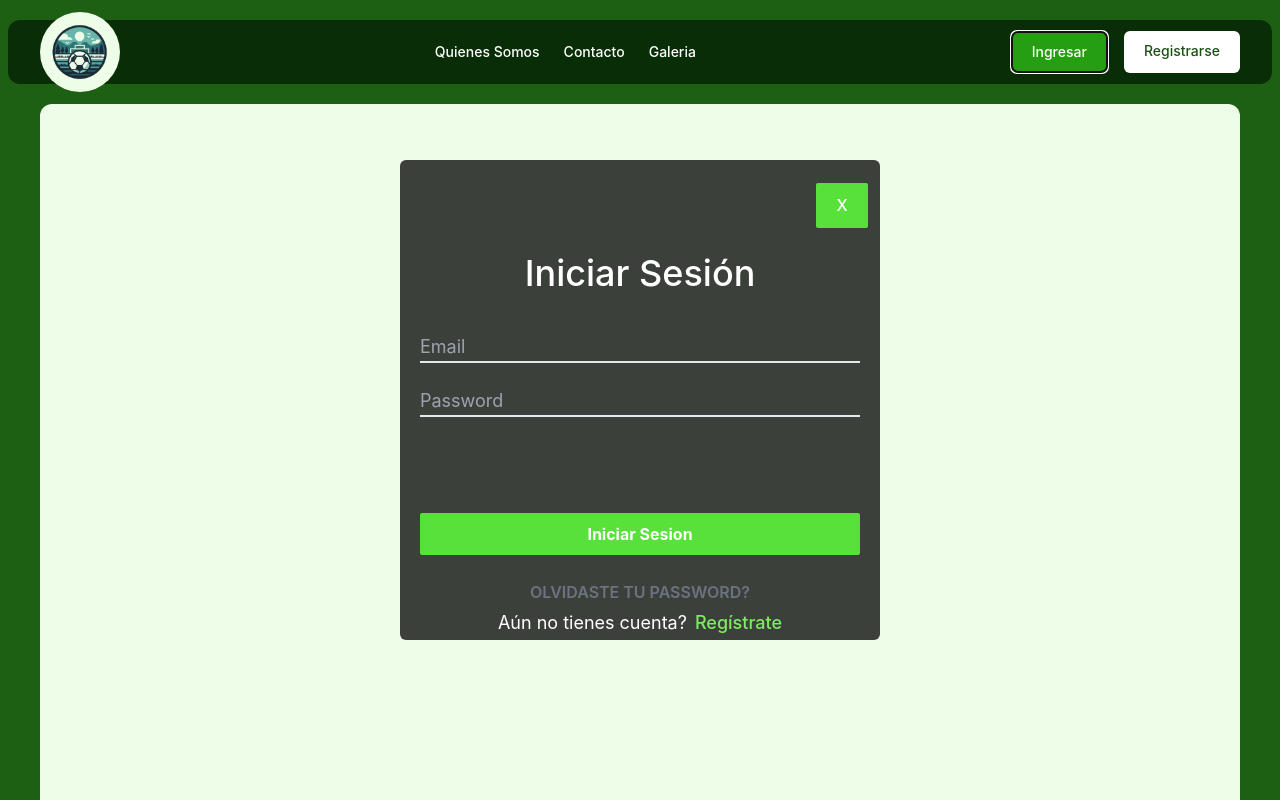
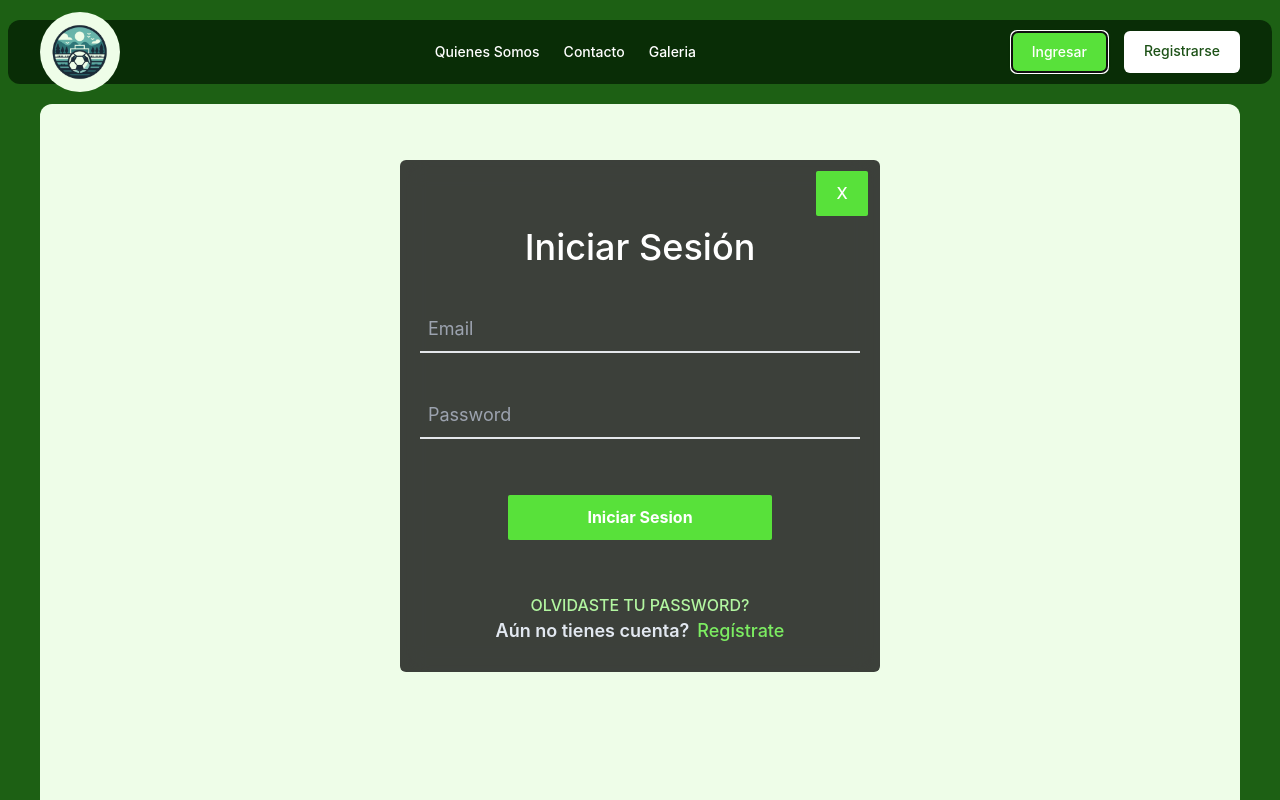
Before and after one commit to Gadd88/futbol-arena-front, a React (Vite) app: page / in a window 1280 px wide. Both pictures are taken after a click on the button "Ingresar". Shown: the top 800 px of the page. Built offline with nearby package versions, Linux system fonts and the light colour scheme.

Commit message:
fix: agregado context, hook y ruta endpoint

```diff
--- a/package.json
+++ b/package.json
@@ -4,7 +4,7 @@
   "version": "0.0.0",
   "type": "module",
   "scripts": {
-    "dev": "vite",
+    "dev": "vite --port 5174",
     "build": "vite build",
     "lint": "eslint . --ext js,jsx --report-unused-disable-directives --max-warnings 0",
     "preview": "vite preview"
@@ -12,6 +12,7 @@
   "dependencies": {
     "axios": "^1.6.8",
     "bootstrap": "^5.3.3",
+    "jwt-decode": "^4.0.0",
     "react": "^18.2.0",
     "react-bootstrap": "^2.10.2",
     "react-dom": "^18.2.0",
--- a/src/App.jsx
+++ b/src/App.jsx
@@ -2,9 +2,11 @@ import { Header } from "./components"
 import { BrowserRouter, Route, Routes } from "react-router-dom"
 import { Contacto, Error404, Galeria, Home, Nosotros, Registro } from "./views"
 import Footer from "./components/footer/Footer.jsx"
+import { UserProvider } from "./context/UserContext.jsx"
 
 function App() {
   return (
+    <UserProvider>
       <BrowserRouter>
         <Header />
         <Routes>
@@ -16,8 +18,8 @@ function App() {
           <Route path='/*' element={<Error404/>}/>
         </Routes>
         <Footer/>
-
       </BrowserRouter>
+    </UserProvider>
   )
 }
 
--- a/src/components/header/Header.jsx
+++ b/src/components/header/Header.jsx
@@ -1,13 +1,15 @@
 import { Link } from "react-router-dom";
 import logo from "../../assets/futbolarenaTiny.png";
-import { useState } from "react";
+import { useContext, useState } from "react";
 
 import { Login } from "../login/Login";
+import { UserContext } from "../../context/UserContext";
 
 
 export const Header = () => {
-  const [isActive, setIsActive] = useState(false);
-  const [show, setShow] = useState(false)
+  const {showLogin, setShowLogin, usuario, cerrarSesion} = useContext(UserContext)
+  const [isActive, setIsActive] = useState(false)
+
   return (
     <header className="w-full bg-arena-green-950 rounded-xl mx-auto my-5">
       <div className={`mx-auto px-4 sm:px-6 lg:px-8 ${isActive ? "pb-6" : ""}`}>
@@ -55,14 +57,24 @@ export const Header = () => {
             </nav>
           </div>
           <div className="flex items-center gap-4">
+            {
+              usuario.email
+              ? <div className="hidden sm:flex gap-4 place-content-center place-items-center">
+                  <Link to='/micuenta' className="rounded-md bg-arena-green-400 px-5 py-2.5 text-sm font-medium text-white shadow">
+                    Mi Cuenta
+                  </Link>
+                  <button className="bg-black text-white" onClick={cerrarSesion}>
+                    Cerrar Sesión
+                  </button>
+                </div>
+              :
                 <div className="sm:flex sm:gap-4">
                   <button
-                className="rounded-md bg-arena-green-600 px-5 py-2.5 text-sm font-medium text-white shadow"
-                onClick={()=> setShow(true)}
+                    className="rounded-md bg-arena-green-400 px-5 py-2.5 text-sm font-medium text-white shadow"
+                    onClick={()=>setShowLogin(true)}
                   >
                     Ingresar
                   </button>
-
                   <div className="hidden sm:flex">
                     <Link
                       className="rounded-md bg-white px-5 py-2.5 text-sm font-medium text-arena-green-900"
@@ -70,9 +82,9 @@ export const Header = () => {
                     >
                       Registrarse
                     </Link>
-
                   </div>
                 </div>
+            }
             <div className="block md:hidden">
               <button
                 className="rounded bg-gray-100 p-2 text-gray-600 transition hover:text-gray-600/75"
@@ -129,9 +141,7 @@ export const Header = () => {
           </div>
         </div>
       </div>
-      <Login show={show} setShow={setShow}/>
-
-
+      <Login showLogin={showLogin} setShowLogin={setShowLogin}/>
     </header>
 
   );
--- /dev/null
+++ b/src/components/hooks/useUser.jsx
@@ -0,0 +1,34 @@
+import { useContext, useState } from "react"
+import { useNavigate } from 'react-router-dom'
+import { UserContext } from "../../context/UserContext"
+
+export const useUser = () => {
+    const navigate = useNavigate()
+    const { registrarUsuario, regResult, loginUsuario, usuarioToken } = useContext(UserContext)
+
+    const [user, setUser] = useState({
+        email: "",
+        password: "",
+    });
+
+    const handleLogin = async (user) => {
+        const userData = {
+          email: user.email,
+          password: user.password
+        }
+        await loginUsuario(userData)
+        setTimeout(()=>{
+          navigate('/')
+        }, 1000)
+      };
+
+  return {
+    registrarUsuario,
+    regResult,
+    loginUsuario,
+    usuarioToken,
+    handleLogin,
+    setUser,
+    user
+  }
+}
--- a/src/components/login/Login.jsx
+++ b/src/components/login/Login.jsx
@@ -1,26 +1,14 @@
-import React, { useState } from "react";
 import { createPortal } from "react-dom";
 import { Link } from "react-router-dom";
+import { useUser } from "../hooks/useUser";
 
 const modalElement = document.getElementById("modalLogin");
 
-export const Login = ({ show, setShow }) => {
-  const closeModal = () => {
-    setShow(false);
-  };
+export const Login = ({ showLogin, setShowLogin }) => {
 
-  const handleFormSubmit = (e) => {
-    e.preventDefault();
-    localStorage.setItem("userData", JSON.stringify(user));
-    closeModal();
-  };
+  const { handleLogin, setUser, user } = useUser()
 
 
-
-  const [user, setUser] = useState({
-    email: "",
-    password: "",
-  });
 
   const handleInputChange = (e) => {
     const { name, value } = e.target;
@@ -28,30 +16,36 @@ export const Login = ({ show, setShow }) => {
       ...prevState,
       [name]: value,
     }));
-    console.log(user)
   };
+  const handleSubmit = (e) => {
+    e.preventDefault()
+    handleLogin(user)
+    setTimeout(()=>{
+      setShowLogin(false)
+    },1000)
+  }
 
 
   return (
     <div className="relative">
-      {show &&
+      {showLogin &&
         createPortal(
-          <div className="flex w-[96%] h-[30rem] sm:w-[30rem] items-center justify-around text-white rounded-md fixed top-[6.4rem] sm:top-[10rem] flex-col right-0 left-0 sm:right-[7rem] sm:left-[7rem] mx-auto sm:mx-auto backdrop-opacity-90 bg-black/75 backdrop-blur-md">
-            <button className="bg-arena-green-400 ms-auto me-3 mt-3 sm:mt-5 rounded-sm" onClick={closeModal}>X</button>
-            <section className="flex w-full flex-col space-y-10 p-5">
-            <div className="text-center text-4xl font-medium">
+          <div className="flex w-[96%] h-[32rem] sm:w-[30rem] items-center justify-around text-white rounded-md fixed top-[6.7rem] sm:top-[10rem] flex-col right-0 left-0 sm:right-[7rem] sm:left-[7rem] mx-auto backdrop-opacity-90 bg-black/75 backdrop-blur-md">
+            <section className="flex w-full flex-col space-y-10 px-5 relative">
+              <button className="bg-arena-green-400 rounded-sm absolute left-auto right-3 -top-4 " onClick={()=>setShowLogin(false)}>X</button>
+              <h2 className="text-center text-4xl font-medium">
                 Iniciar Sesión
-            </div>
-              <form className="space-y-10 flex flex-col"  onSubmit={handleFormSubmit}>
-                <div className="mb-4 flex flex-col gap-6">
+              </h2>
+              <form className="space-y-10 flex flex-col"  onSubmit={handleSubmit}>
+                <div className="mb-4 flex flex-col gap-10">
                   <div className="w-full transform border-b-2 bg-transparent text-lg duration-300 focus-within:border-arena-green-400">
                     <input
                       type="email"
                       placeholder="Email"
                       name="email"
-                      value={setUser.email}
+                      value={user.email}
                       onChange={handleInputChange}
-                      className="w-full border-none bg-transparent outline-none focus:outline-none"
+                      className="w-full border-none bg-transparent outline-none focus:outline-none p-2"
                     />
                   </div>
 
@@ -60,37 +54,35 @@ export const Login = ({ show, setShow }) => {
                       type="password"
                       name="password"
                       placeholder="Password"
-                      value={setUser.password}
+                      value={user.password}
                       onChange={handleInputChange}
-                      className="w-full border-none bg-transparent outline-none focus:outline-none"
+                      className="w-full border-none bg-transparent outline-none focus:outline-none p-2"
                     />
                   </div>
                 </div>
-                <div className="inline-flex items-center"></div>
                 <button
-                  className="transform rounded-sm bg-arena-green-400 py-2 font-bold duration-300 hover:bg-arena-green-600 "
+                  className="transform rounded-sm bg-arena-green-400 font-bold duration-300 hover:bg-arena-green-600 w-3/5 mx-auto"
                   type="submit"
                 >
                   Iniciar Sesion
                 </button>
               </form>
             </section>
-              <Link
-                to="#"
-                className="transform text-center font-semibold text-gray-500 duration-300 hover:text-gray-300"
-              >
+              <section
+                className="transform text-center font-semibold text-slate-200 duration-300 hover:text-gray-300">
+                  <Link to='#' className="text-arena-green-200">
                     OLVIDASTE TU PASSWORD?
                   </Link>
                 <p className="text-center text-lg">
                   Aún no tienes cuenta?
                   <Link
                     to="/registro"
-                className="font-medium ms-2 text-arena-green-300 underline-offset-4 hover:underline"
+                    className="font-medium ms-2 text-arena-green-300"
                   >
                     Regístrate
                   </Link>
                 </p>
-
+              </section>
           </div>,
           modalElement
         )}
--- /dev/null
+++ b/src/context/UserContext.jsx
@@ -0,0 +1,90 @@
+import { jwtDecode } from "jwt-decode";
+import { createContext, useEffect, useState } from "react";
+
+export const UserContext = createContext()
+
+export const UserProvider = ({ children }) => {
+    const [regResult, setRegResult] = useState({
+        message:'',
+        usuario:{},
+    })
+    const storageUser = JSON.parse(localStorage.getItem('usuario')) || {}
+    const [showLogin, setShowLogin] = useState(false);
+    const [usuario, setUsuario] = useState(storageUser)
+    const [usuarioToken, setUsuarioToken] = useState('')
+    const apiUrl='https://futbol-arena-back.onrender.com/api'
+
+    const registrarUsuario = async (user) => {
+        try{
+            const response = await fetch(`${apiUrl}/registro`, {
+                method: 'POST',
+                headers: {
+                    'Content-type': 'application/json'
+                },
+                body: JSON.stringify(user)
+            })
+            if(response.status==400){
+                const result = await response.json()
+                alert(result.message)
+                return
+            }
+            const result = await response.json()
+            setRegResult({
+                message: result.message,
+                usuario: result.usuario
+            })
+        }catch(err){
+            console.log(err)
+        }
+    }
+
+    const loginUsuario = async (user) => {
+        // const response = await fetch('http://localhost:3001/api/login',{
+        const response = await fetch(`${apiUrl}/login`, {
+            method: 'POST',
+            headers: {
+                'Content-type': 'application/json'
+            },
+            body: JSON.stringify(user)
+        })
+        if(!response.ok) return console.log('error')
+        if(response.status==400){
+            const result = await response.json()
+            alert(result.message)
+            return
+        }
+        const result = await response.json()
+        setUsuarioToken(result.token)
+        localStorage.setItem('token',result.token)
+    }
+    const cerrarSesion = () => {
+        setTimeout(()=>{
+            localStorage.clear()
+            location.reload()
+
+        },500)
+    }
+    useEffect(()=>{
+        if(usuarioToken.length>0){
+            const user = jwtDecode(usuarioToken)
+            setUsuario(user)
+            localStorage.setItem('usuario', JSON.stringify(user))
+        }
+    },[usuarioToken])
+
+
+    return(
+        <UserContext.Provider value={{
+            registrarUsuario,
+            loginUsuario,
+            setShowLogin,
+            cerrarSesion,
+            regResult,
+            usuarioToken,
+            usuario,
+            showLogin
+        }}>
+            { children }
+        </UserContext.Provider>
+    )
+}
```
Also changed, not shown: 1 other file (tests, documents, lock files or other folders). Lines whose indentation alone changed are shown as unchanged.
